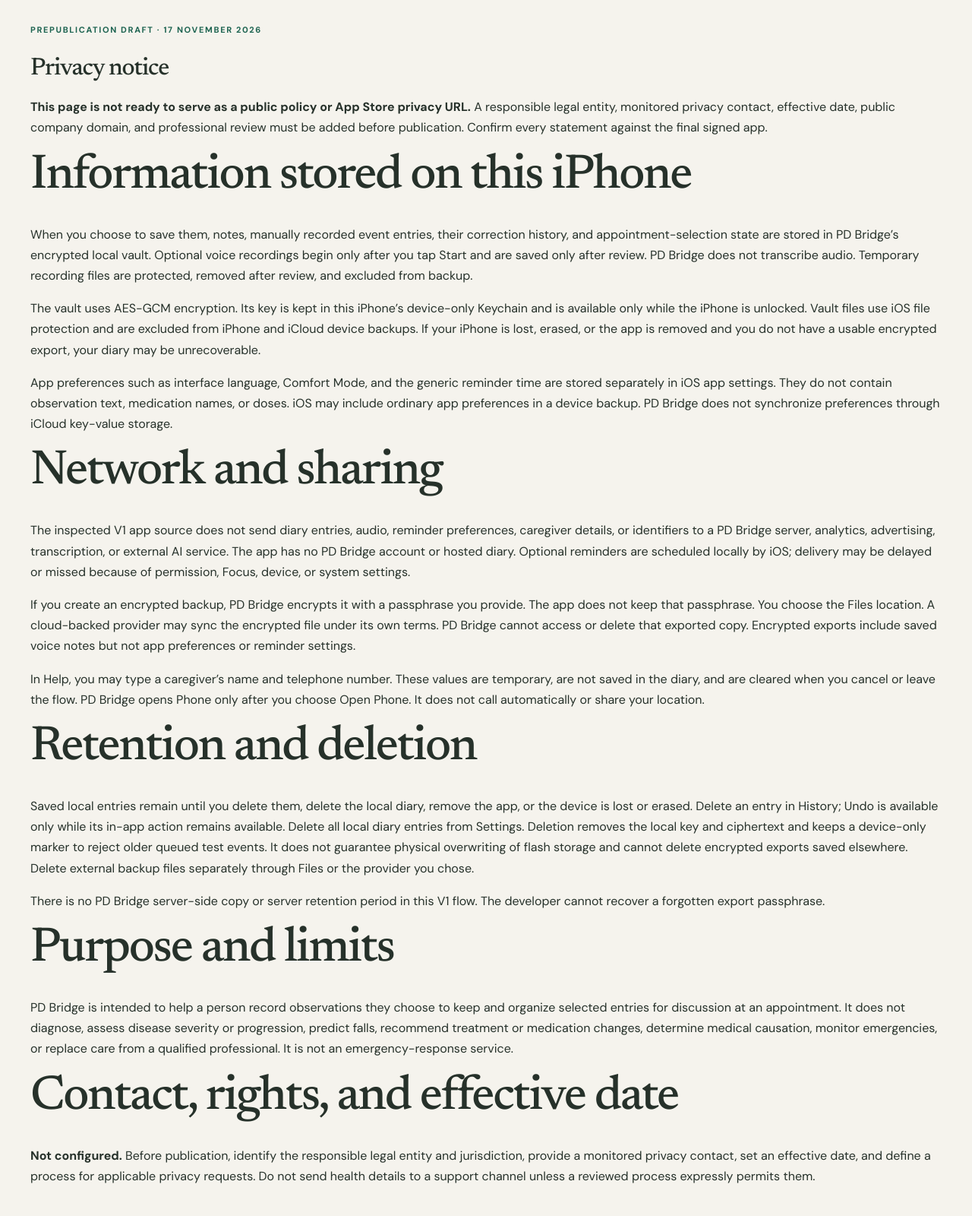
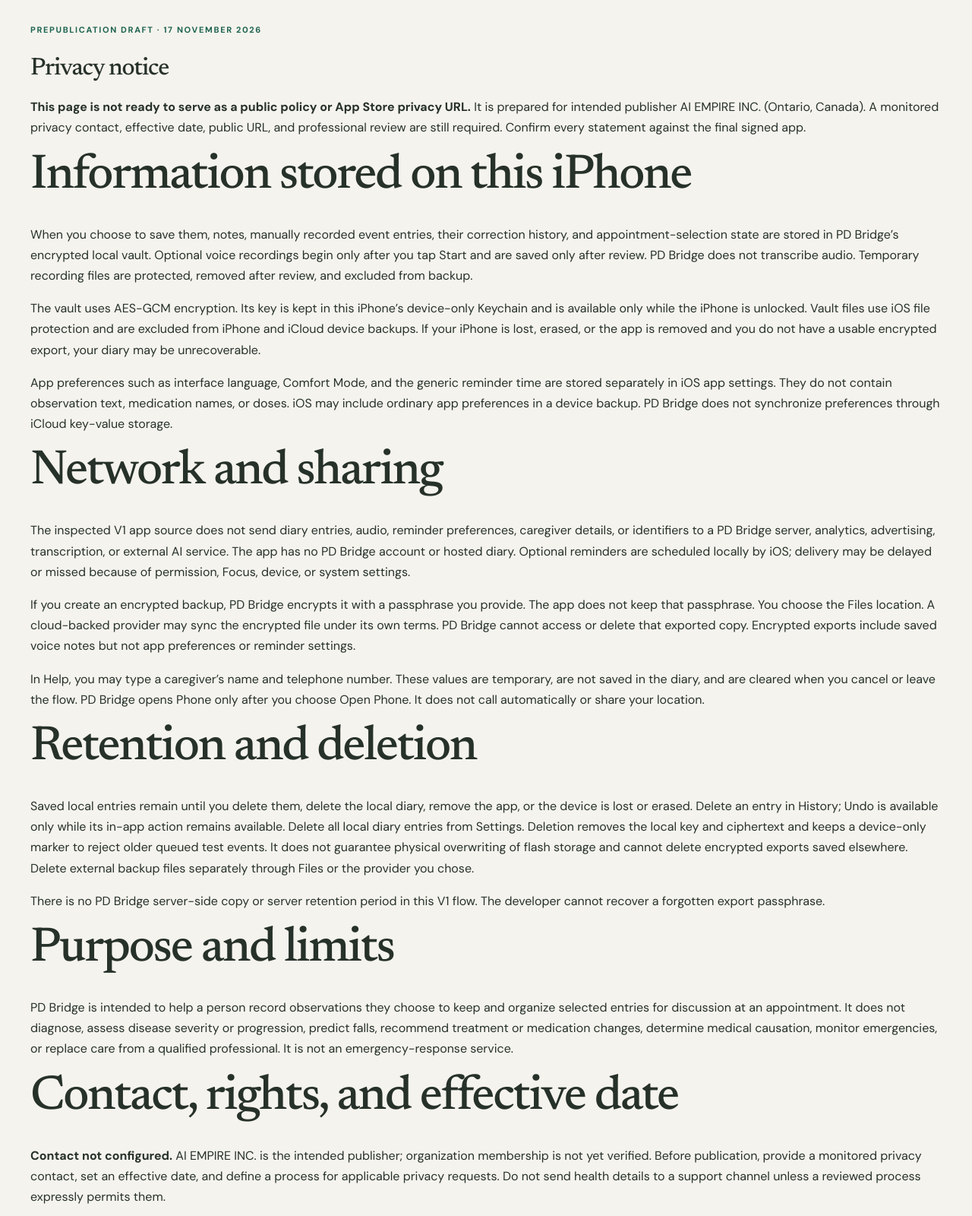
Before and after one commit to tanupunjani/pd-bridge-case-study, a plain HTML site: page privacy.html in a window 1280 px wide. Shown: the part 180-1780 px from the top of the page at 76% size. Drawn offline with Linux system fonts and the light colour scheme.

Commit message:
Clarify publisher in unpublished policy drafts

```diff
--- a/privacy.html
+++ b/privacy.html
@@ -13,7 +13,7 @@
   <main id="main" class="wrap section">
     <p class="kicker">PREPUBLICATION DRAFT · 17 NOVEMBER 2026</p>
     <h1>Privacy notice</h1>
-    <p><strong>This page is not ready to serve as a public policy or App Store privacy URL.</strong> A responsible legal entity, monitored privacy contact, effective date, public company domain, and professional review must be added before publication. Confirm every statement against the final signed app.</p>
+    <p><strong>This page is not ready to serve as a public policy or App Store privacy URL.</strong> It is prepared for intended publisher AI EMPIRE INC. (Ontario, Canada). A monitored privacy contact, effective date, public URL, and professional review are still required. Confirm every statement against the final signed app.</p>
 
     <h2>Information stored on this iPhone</h2>
     <p>When you choose to save them, notes, manually recorded event entries, their correction history, and appointment-selection state are stored in PD Bridge’s encrypted local vault. Optional voice recordings begin only after you tap Start and are saved only after review. PD Bridge does not transcribe audio. Temporary recording files are protected, removed after review, and excluded from backup.</p>
@@ -33,7 +33,7 @@
     <p>PD Bridge is intended to help a person record observations they choose to keep and organize selected entries for discussion at an appointment. It does not diagnose, assess disease severity or progression, predict falls, recommend treatment or medication changes, determine medical causation, monitor emergencies, or replace care from a qualified professional. It is not an emergency-response service.</p>
 
     <h2>Contact, rights, and effective date</h2>
-    <p><strong>Not configured.</strong> Before publication, identify the responsible legal entity and jurisdiction, provide a monitored privacy contact, set an effective date, and define a process for applicable privacy requests. Do not send health details to a support channel unless a reviewed process expressly permits them.</p>
+    <p><strong>Contact not configured.</strong> AI EMPIRE INC. is the intended publisher; organization membership is not yet verified. Before publication, provide a monitored privacy contact, set an effective date, and define a process for applicable privacy requests. Do not send health details to a support channel unless a reviewed process expressly permits them.</p>
   </main>
   <footer><div class="wrap footer"><div><a href="index.html">PD Bridge case study</a><p>Privacy notice draft — not for App Store Connect yet.</p></div><a href="support.html">Support page draft</a></div></footer>
 </body>
```
Also changed, not shown: support.html (+1 -1 lines).
